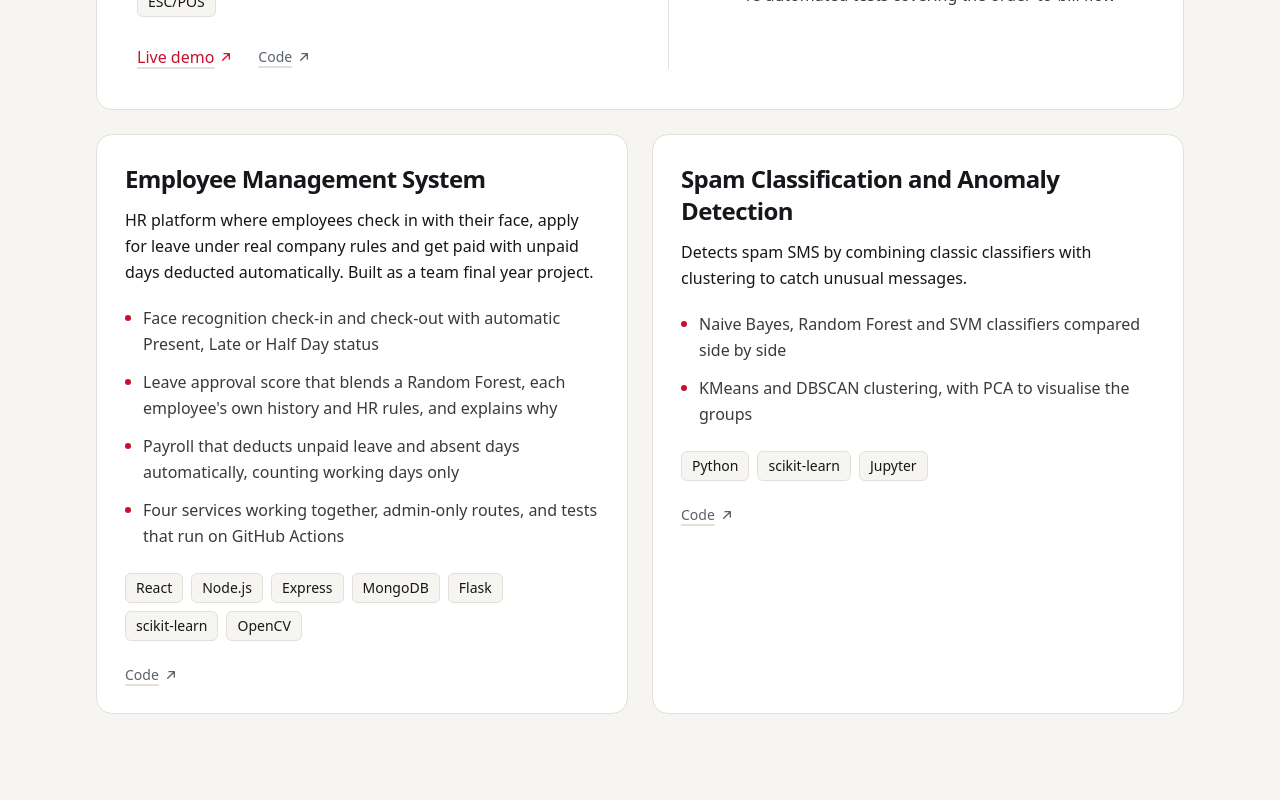
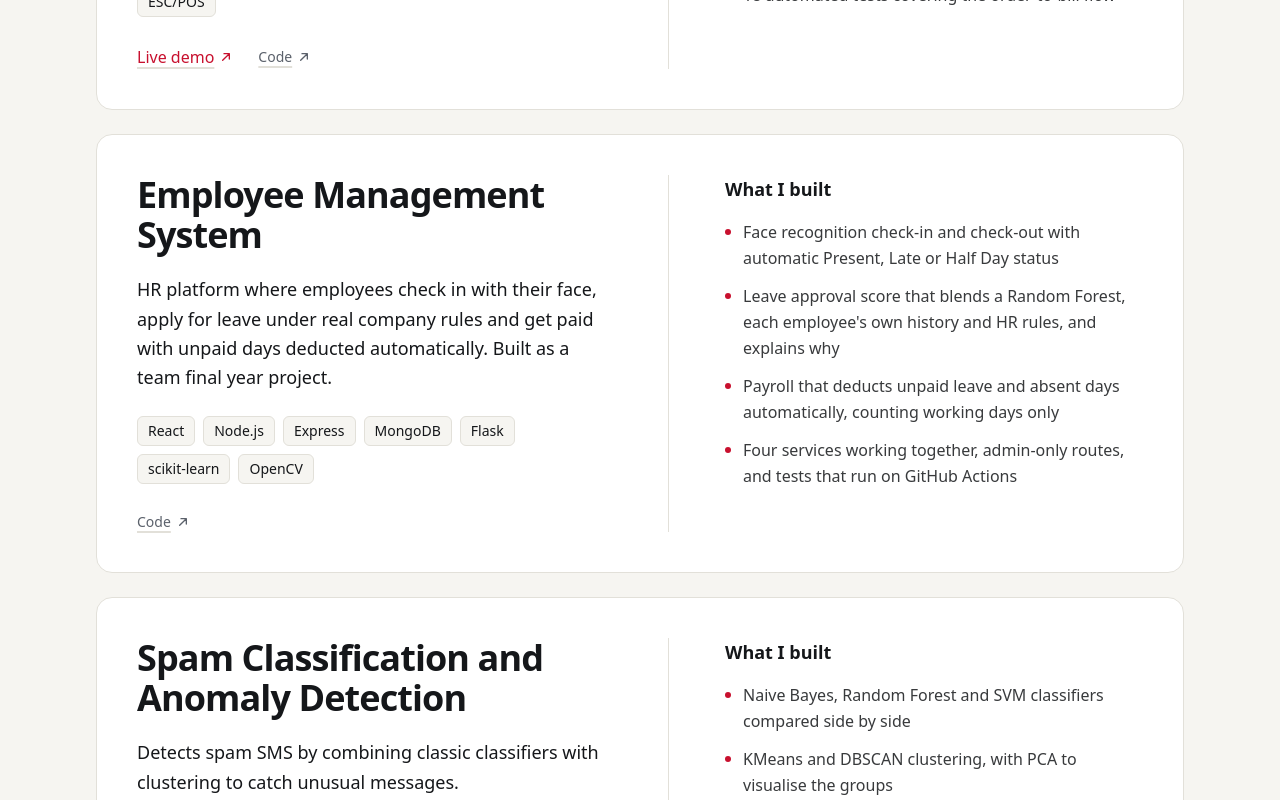
Before and after one commit to Cma-13/My-portfolio, a React (Vite) app: page / in a window 1280 px wide. Shown: the part 1760-2560 px from the top of the page. Built offline with nearby package versions, Linux system fonts and the light colour scheme.

Commit message:
feat: show all projects as full-width cards

```diff
--- a/src/App.jsx
+++ b/src/App.jsx
@@ -169,35 +169,12 @@ function FeaturedProject({ project }) {
   );
 }
 
-function SmallProject({ project }) {
-  return (
-    <article className="rounded-2xl bg-card border border-line p-7 flex flex-col">
-      <h3 className="font-display text-2xl font-bold tracking-tight">{project.name}</h3>
-      <p className="mt-3 leading-relaxed">{project.summary}</p>
-      <div className="mt-5">
-        <Highlights items={project.highlights} />
-      </div>
-      <div className="mt-6">
-        <TechList tech={project.tech} />
-      </div>
-      <ProjectLinks project={project} className="mt-6" />
-    </article>
-  );
-}
-
 function Projects() {
-  const featured = projects.filter((p) => p.featured);
-  const others = projects.filter((p) => !p.featured);
   return (
     <Section id="projects" title="Projects" intro="From AI tools to full restaurant software. All code is on GitHub.">
       <div className="space-y-6">
-        {featured.map((p) => (
+        {projects.map((p) => (
           <FeaturedProject key={p.name} project={p} />
-        ))}
-      </div>
-      <div className="mt-6 grid md:grid-cols-2 gap-6">
-        {others.map((p) => (
-          <SmallProject key={p.name} project={p} />
         ))}
       </div>
     </Section>
```
